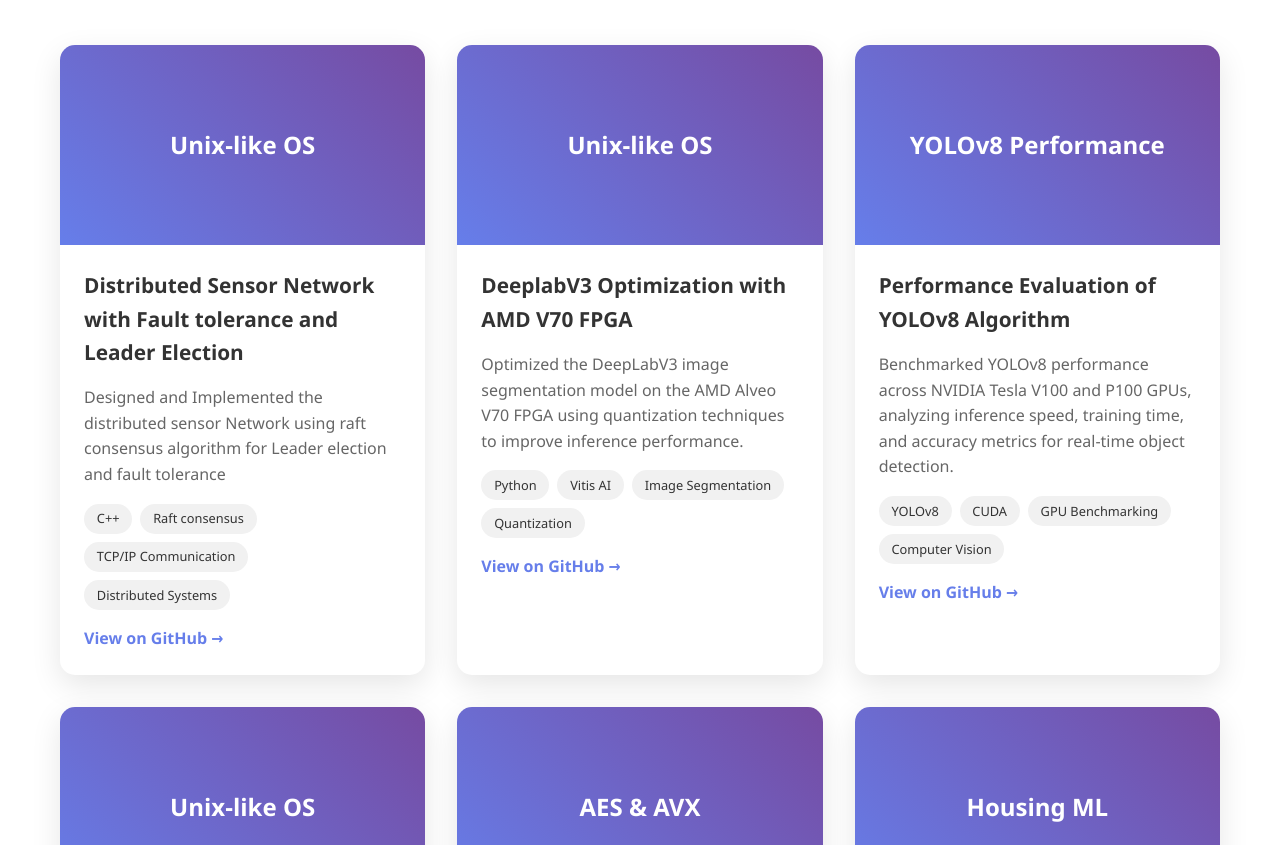
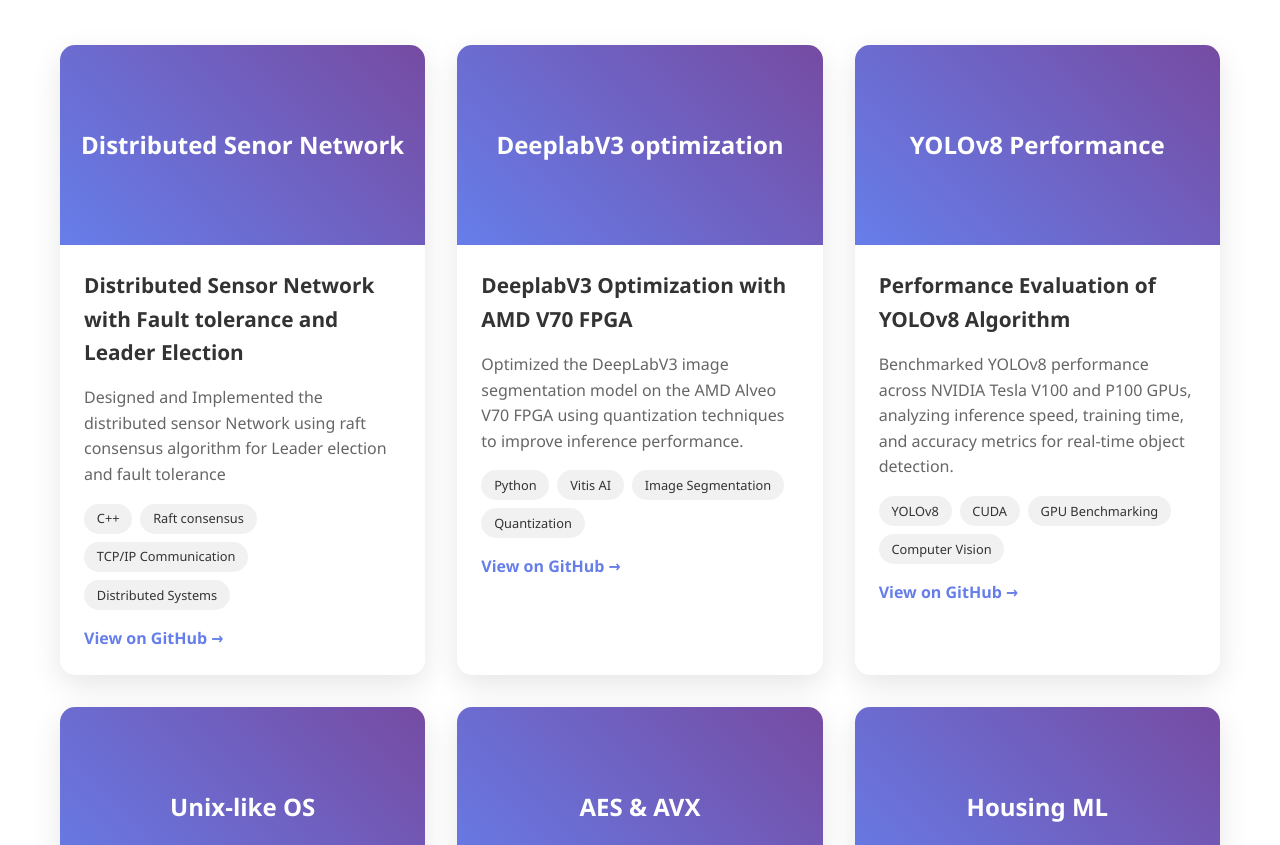
Before and after one commit to LikithaMuralidhar/LikithaMuralidhar.github.io, a plain HTML site: page index.html in a window 1280 px wide. Shown: the part 960-1805 px from the top of the page. Drawn offline with Linux system fonts and the light colour scheme.

Commit message:
Update project images in index.html

```diff
--- a/index.html
+++ b/index.html
@@ -378,7 +378,7 @@
      <h2>Featured Projects</h2>
         <div class="projects-grid">
          <div class="project-card">
-                    <div class="project-image">Unix-like OS</div>
+                    <div class="project-image">Distributed Senor Network</div>
                     <div class="project-content">
                         <h3>Distributed Sensor Network with Fault tolerance and Leader Election</h3>
                         <p>Designed and Implemented the distributed sensor Network using raft consensus algorithm for Leader election and fault tolerance</p>
@@ -393,7 +393,7 @@
                 </div>
 
             <div class="project-card">
-                    <div class="project-image">Unix-like OS</div>
+                    <div class="project-image">DeeplabV3 optimization</div>
                     <div class="project-content">
                         <h3>DeeplabV3 Optimization with AMD V70 FPGA</h3>
                         <p>Optimized the DeepLabV3 image segmentation model on the AMD Alveo V70 FPGA using quantization techniques to improve inference performance.</p>
```
